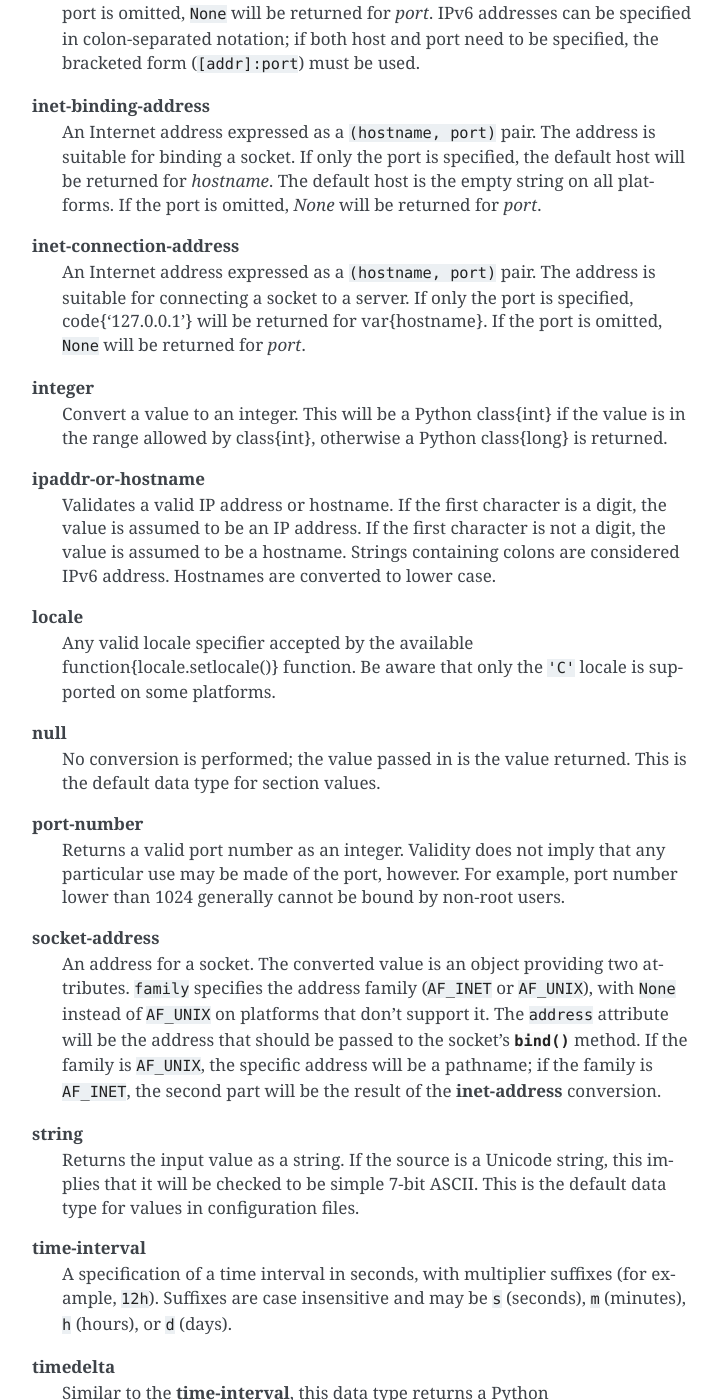
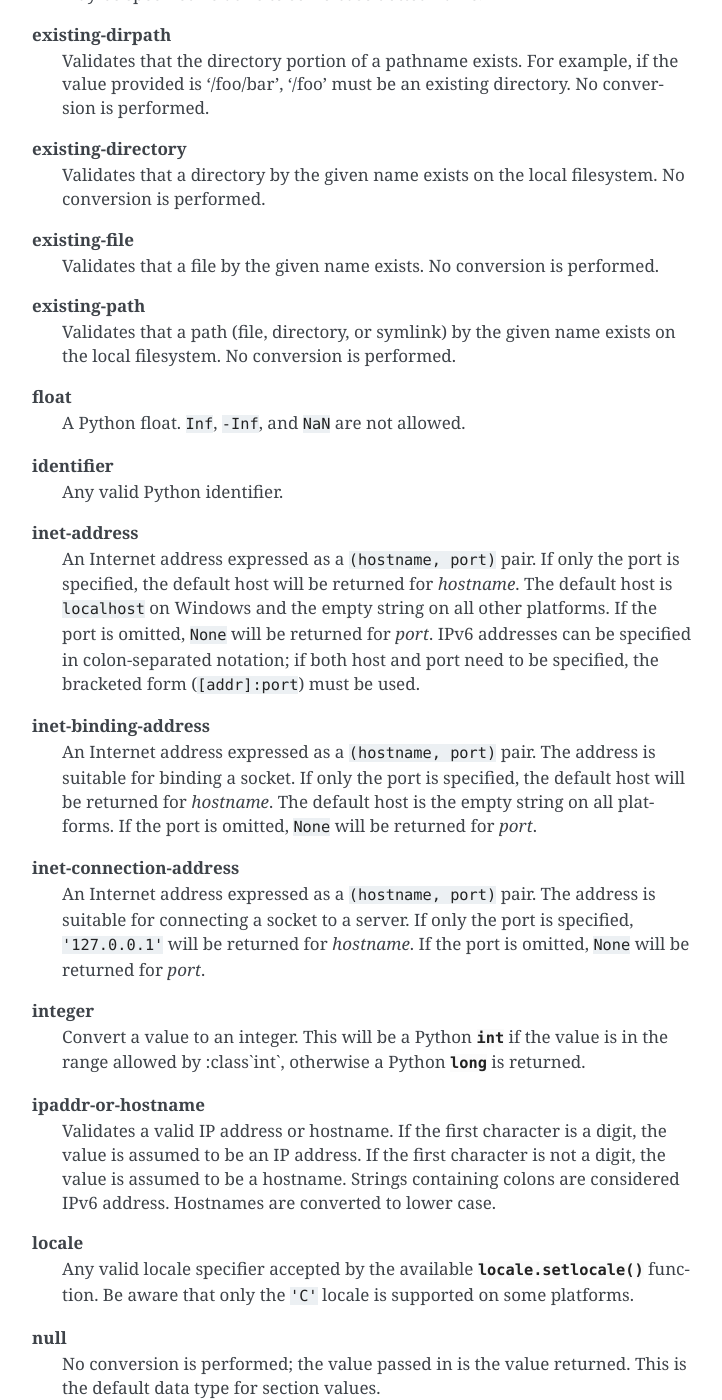
Before and after one commit to zopefoundation/ZConfig, a Sphinx documentation site: the page built from doc/zconfig.rst, in a window 1280 px wide and 1400 px high, scrolled down 15664 px. Shown: the whole window, without its empty margins (388-1110 px from the left). Built offline with Sphinx 7.4.7, drawn with Linux system fonts in a browser that asks for light colours; some of the changed text lies outside the part shown.

Commit message:
formatting and cleanups.

```diff
--- a/doc/zconfig.rst
+++ b/doc/zconfig.rst
@@ -101,17 +106,21 @@
 data on subsequent lines, and ends with a terminator.
 
 The header for a non-empty section has this form (square brackets
-denote optional parts)::
-
-  <section-type [name]>
+denote optional parts):
+
+.. parsed-literal::
+
+  <*section-type* **[name]**>
 
 
 *section-type* and *name* all have the same syntactic
 constraints as key names.
 
-The terminator looks like this::
-
-  </section-type>
+The terminator looks like this:
+
+.. parsed-literal::
+
+  </*section-type*>
 
 
 The configuration data in a non-empty section consists of a sequence
@@ -132,10 +141,11 @@
 syntactic correctness.)
 
 The header for empty sections is similar to that of non-empty
-sections, but there is no terminator::
-
-
-  <section-type [name] />
+sections, but there is no terminator:
+
+.. parsed-literal::
+
+  <*section-type* **[name]** />
 
 
 
@@ -225,10 +235,11 @@
 bits of replacement text using the ``%define`` directive, and
 reference these texts from values.
 
-The syntax for ``%define`` is::
-
-
-  %define name [value]
+The syntax for ``%define`` is:
+
+.. parsed-literal::
+
+  %define *name* [*value*]
 
 
 The value of *name* must be a sequence of letters, digits, and
@@ -247,7 +258,7 @@
 References to defined names from configuration values use the syntax
 described for the :mod:`ZConfig.substitution` module.
 Configuration values which include a ``$`` as part of the
-actual value will need to use ``\$\$`` to get a single
+actual value will need to use ``$$`` to get a single
 ``$`` in the result.
 
 The values of defined names are processed in the same way as
@@ -274,7 +285,7 @@
 as a **basic-key**, the standard data type will be used.  If
 that fails, the value must be a **dotted-name** containing at
 least one dot, and a conversion function will be sought using the
-:meth:`search` method of the data type registry used to load the
+:meth:`~.search` method of the data type registry used to load the
 schema.
 
 .. _elements:
@@ -291,8 +302,12 @@
 
 The following elements are used to describe a schema:
 
-<schema> description?, metadefault?, example?, import*, (sectiontype |
-abstracttype)*, (section | key | multisection | multikey)* </schema>
+.. code-block:: xml
+
+ <schema>
+   description?, metadefault?, example?, import*, (sectiontype |
+   abstracttype)*, (section | key | multisection | multikey)*
+ </schema>
 
 Document element for a :mod:`ZConfig` schema.
 
@@ -340,8 +355,11 @@
     overridden by an inner element with a ``prefix``
     attribute.
 
-
-<description> PCDATA </description>
+.. code-block:: xml
+
+  <description>
+     PCDATA
+  </description>
 
 Descriptive text explaining the purpose the container of the
 ``description``  element.  Most other elements can contain
@@ -360,33 +378,43 @@
     =========      ===============================================
     ``plain``      ``text/plain``; blank lines separate paragraphs
     ``rest``       reStructuredText
-    ``stx``        Classic Strucutred Text
+    ``stx``        Classic Structured Text
     =========      ===============================================
 
-<example> PCDATA </example>
+.. code-block:: xml
+
+  <example>
+     PCDATA
+  </example>
 
 An example value.  This serves only as documentation.
 
-<metadefault> PCDATA </metadefault>
+.. code-block:: xml
+
+  <metadefault>
+    PCDATA
+  </metadefault>
 
 A description of the default value, for human readers.  This may
 include information about how a computed value is determined when
 the schema does not specify a default value.
 
-
-<abstracttype>description?</abstracttype>
+.. code-block:: xml
+
+  <abstracttype>
+     description?
+  </abstracttype>
 
 Define an abstract section type.
 
 **name** (**basic-key**)
     The name of the abstract section type; required.
 
-
-
-<sectiontype>
-description?, example?, (section | key |
-multisection | multikey)*
-</sectiontype>
+.. code-block:: xml
+
+  <sectiontype>
+     description?, example?, (section | key | multisection | multikey)*
+  </sectiontype>
 
 Define a concrete section type.
 
@@ -443,8 +471,11 @@
     contexts in the ``sectiontype``  element.  If omitted, the
     prefix specified by a containing context is used if specified.
 
-
-<import>EMPTY</import>
+.. code-block:: xml
+
+  <import>
+    EMPTY
+  </import>
 
 Import a schema component.  Exactly one of the attributes
 ``package`` and ``src`` must be specified.
@@ -473,8 +504,11 @@
     schema are added to the schema containing the ``import`` ;
     top-level keys and sections are ignored.
 
-
-<key>description?, example?, metadefault?, default*</key>
+.. code-block:: xml
+
+  <key>
+    description?, example?, metadefault?, default*
+  </key>
 
 A ``key``  element is used to describe a key-value pair which
 may occur at most once in the section type or top-level schema in
@@ -526,8 +560,11 @@
     reported to the application will be that specified by the
     ``default`` attribute, if given, or ``None``.
 
-
-<multikey>description?, example?, metadefault?, default*</multikey>
+.. code-block:: xml
+
+  <multikey>
+    description?, example?, metadefault?, default*
+  </multikey>
 
 A ``multikey``  element is used to describe a key-value pair
 which may occur any number of times in the section type or top-level
@@ -573,8 +610,11 @@
     ``multikey`` .  Each value will be individually converted
     according to the ``datatype``  attribute.
 
-
-<default>{PCDATA</default>
+.. code-block:: xml
+
+  <default>
+    PCDATA
+  </default>
 
 Each ``default``  element specifies a single default value for
 a ``multikey`` .  This element can be repeated to produce a
@@ -603,7 +643,9 @@
       section type uses a key type which collapses multiple default
       keys which were not collapsed by the base section type.
 
-      Consider this example schema::
+      Consider this example schema:
+
+      .. code-block:: xml
 
 
         <schema>
@@ -628,9 +670,11 @@
       converted to ``foo``, which clashes since ``key``  only
       allows one value for each key.
 
-
-
-<section>description?</section>
+.. code-block:: xml
+
+  <section>
+    description?
+  </section>
 
 A ``section``  element is used to describe a section which may
 occur at most once in the section type or top-level schema in which
@@ -676,9 +720,11 @@
     implements the named abstract type.  If the name identifies a
     concrete type, the section type must match exactly.
 
-
-
-<multisection>description?</multisection>
+.. code-block:: xml
+
+  <multisection>
+    description?
+  </multisection>
 
 A ``multisection``  element is used to describe a section which
 may occur any number of times in the section type or top-level
@@ -736,10 +782,10 @@
 into concrete schema for applications.  Components cannot add
 additional keys or sections in the application schema.
 
-A schema "component" is allowed to define new abstract and
-section types.
-Components are identified using a dotted-name, similar to a Python
-module name.  For example, one component may be ``zodb.storage``.
+A schema *component* is allowed to define new abstract and section
+types. Components are identified using a dotted-name, similar to a
+Python module name. For example, one component may be
+``zodb.storage``.
 
 Schema components are stored alongside application code since they
 directly reference datatype code.  Schema components are provided by
@@ -756,7 +802,11 @@
 sections to be added to the top-level of a schema; they serve only to
 provide type definitions.
 
-<component>description?, (abstracttype | sectiontype)*</component>
+.. code-block:: xml
+
+  <component>
+    description?, (abstracttype | sectiontype)*
+  </component>
 
 The top-level element for schema components.
 
@@ -784,10 +834,11 @@
 the package's loader if that supports resource access (such as the
 loader for eggs and other ZIP-file based packages).
 
-The basic form of the ``package:`` URL is::
-
-
-  package:package.name:relative-path
+The basic form of the ``package:`` URL is:
+
+.. parsed-literal::
+
+  package:*package.name*:*relative-path*
 
 
 The package name must be fully specified; the current prefix, if any,
@@ -809,7 +860,7 @@
 ``datatype``  attribute on ``key`` ,
 ``sectiontype``, and ``schema`` elements.
 Applications may extend the set of datatypes by calling the
-:meth:`register` method of the data type registry being used or by
+:meth:`~.register` method of the data type registry being used or by
 using Python dotted-names to refer to conversion routines defined in
 code.
 
@@ -883,20 +934,20 @@
   port)`` pair.  The address is suitable for binding a socket.
   If only the port is specified, the default host will be returned for
   *hostname*.  The default host is the empty string on all
-  platforms.  If the port is omitted, *None* will be returned for
+  platforms.  If the port is omitted, ``None`` will be returned for
   *port*.
 
 **inet-connection-address**
   An Internet address expressed as a ``(hostname,
   port)`` pair.  The address is suitable for connecting a socket
-  to a server.  If only the port is specified, \code{'127.0.0.1'} will
-  be returned for \var{hostname}.  If the port is omitted, ``None``
+  to a server.  If only the port is specified, ``'127.0.0.1'`` will
+  be returned for *hostname*.  If the port is omitted, ``None``
   will be returned for *port*.
 
 **integer**
-  Convert a value to an integer.  This will be a Python \class{int} if
-  the value is in the range allowed by \class{int}, otherwise a Python
-  \class{long} is returned.
+  Convert a value to an integer.  This will be a Python :class:`int` if
+  the value is in the range allowed by :class`int`, otherwise a Python
+  :class:`long` is returned.
 
 **ipaddr-or-hostname**
   Validates a valid IP address or hostname.  If the first
@@ -908,7 +959,7 @@
 
 **locale**
   Any valid locale specifier accepted by the available
-  \function{locale.setlocale()} function.  Be aware that only the
+  :func:`locale.setlocale` function.  Be aware that only the
   ``'C'`` locale is supported on some platforms.
 
 **null**
@@ -992,7 +1044,7 @@
   <import package="ZConfig.components.basic" file="mapping.xml"/>
 
 
-This defines a single section type, **{ZConfig.basic.mapping**.
+This defines a single section type, **ZConfig.basic.mapping**.
 When this is used, the section value is a Python dictionary mapping
 keys to string values.
 
@@ -1013,8 +1065,9 @@
            />
 
 This allows a configuration to contain a mapping from
-**basic-key** names to string values like this::
-
+**basic-key** names to string values like this:
+
+.. code-block:: nginx
 
   <my-mapping>
     This that
@@ -1022,8 +1075,9 @@
   </my-mapping>
 
 The value of the configuration object's ``map`` attribute would
-then be the dictionary::
-
+then be the dictionary:
+
+.. code-block:: python
 
   {'this': 'that',
    'and': 'the other',
@@ -1035,8 +1089,9 @@
 
 Perhaps a more interesting application of
 **ZConfig.basic.mapping** is using the derived type to override
-the ``keytype`` .  If we have the conversion function::
-
+the ``keytype`` .  If we have the conversion function:
+
+.. code-block:: python
 
   def email_address(value):
       userid, hostname = value.split("@", 1)
@@ -1165,7 +1220,9 @@
 
 In the application, the schema and configuration file should be loaded
 normally.  Once the configuration object is available, the logger
-factory should be called to configure Python's :mod:`logging` package::
+factory should be called to configure Python's :mod:`logging` package:
+
+.. code-block:: python
 
 
   import os
@@ -1203,17 +1260,17 @@
   </eventlog>
 
 
-Refer to the :mod:`logging` package documentation for the names
+Refer to the :class:`logging.LogRecord` documentation for the names
 available in the message format strings (the ``format`` key in the
 log handlers).  The date format strings (the ``dateformat`` key in
 the log handlers) are the same as those accepted by the
-\function{time.strftime()} function.
+:func:`time.strftime` function.
 
 Configuring the email logger
 ~~~~~~~~~~~~~~~~~~~~~~~~~~~~
 
-ZConfig has support for Python's STMTPHandler via the <email-notifier>
-handler::
+ZConfig has support for Python's :class:`logging.handlers.SMTPHandler`
+via the ``<email-notifier>`` handler::
 
 
   <eventlog>
@@ -1317,11 +1375,12 @@
 This example uses one of the standard ZConfig datatypes,
 **port-number**, and requires two additional types to be
 provided by the :mod:`noise.server` module:
-``NoiseServerFactory`` and ``{noise_color()``.
+``NoiseServerFactory`` and ``noise_color()``.
 
 The ``noise_color()`` function is a datatype conversion for a
-key, so it accepts a string and returns the value that should be used::
-
+key, so it accepts a string and returns the value that should be used:
+
+.. code-block:: python
 
   _noise_colors = {
       # color -> r,g,b
@@ -1348,7 +1407,9 @@
 classes based on the configuration values, it makes more sense to use
 a simple function that returns the appropriate implementation.)
 
-A class that implements this datatype might look like this::
+A class that implements this datatype might look like this:
+
+.. code-block:: python
 
 
   from ZServer.datatypes import ServerFactory
@@ -1485,8 +1547,8 @@
 .. py:exception:: DataConversionError
 
   Raised when a data type conversion fails with
-  :exc:`ValueError``.  This exception is a subclass of both
-  :exc:`ConfigurationError`` and :exc:`ValueError`.  The
+  :exc:`ValueError`.  This exception is a subclass of both
+  :exc:`ConfigurationError` and :exc:`ValueError`.  The
   :func:`str` of the exception provides the explanation from the
   original :exc:`ValueError`, and the line number and URL of the
   value which provoked the error.  The following additional attributes
@@ -1545,7 +1607,9 @@
 The simplest use of :mod:`ZConfig` is to load a configuration
 based on a schema stored in a file.  This example loads a
 configuration file specified on the command line using a schema in the
-same directory as the script::
+same directory as the script:
+
+.. code-block:: python
 
 
   import os
@@ -1675,7 +1739,6 @@
 
 
 
-
 ZConfig.loader --- Resource loading support
 ===========================================
 
@@ -1777,7 +1840,7 @@
   an existing file, the corresponding ``file:`` URL is returned.
   Otherwise *url-or-path* is checked for sanity: if it
   does not have a schema, :exc:`ValueError` is raised, and if it
-  does have a fragment identifier, :exc:`ConfigurationError` is
+  does have a fragment identifier, :exc:`~.ConfigurationError` is
   raised.
 
   This uses :meth:`isPath` to determine whether *url-or-path*
@@ -1813,7 +1876,7 @@
 from the command line, without requiring the application to provide
 specific options for everything the configuration file can include.
 
-.. py;class:: ExtendedConfigLoader(schema)
+.. py:class:: ExtendedConfigLoader(schema)
 
   Construct a :class:`ConfigLoader` subclass that adds support for
   command-line overrides.
@@ -1833,7 +1896,7 @@
   values.  The first is the URL of the source (or some other
   identifying string).  The second and third are the line number and
   column of the setting.  These position information is only used to
-  construct a :exc:`DataConversionError` when data conversion
+  construct a :exc:`~.DataConversionError` when data conversion
   fails.
 
 
@@ -1880,7 +1943,7 @@
 .. py:function:: substitute(s, mapping)
 
   Substitute values from *mapping* into *s*.  *mapping*
-  can be a :class:`dict`` or any type that supports the ``get()``
+  can be a :class:`dict` or any type that supports the ``get()``
   method of the mapping protocol.  Replacement
   values are copied into the result without further interpretation.
   Raises :exc:`~.SubstitutionSyntaxError` if there are malformed
```
Also changed, not shown: other parts of doc/zconfig.rst (+20 -8 lines).
